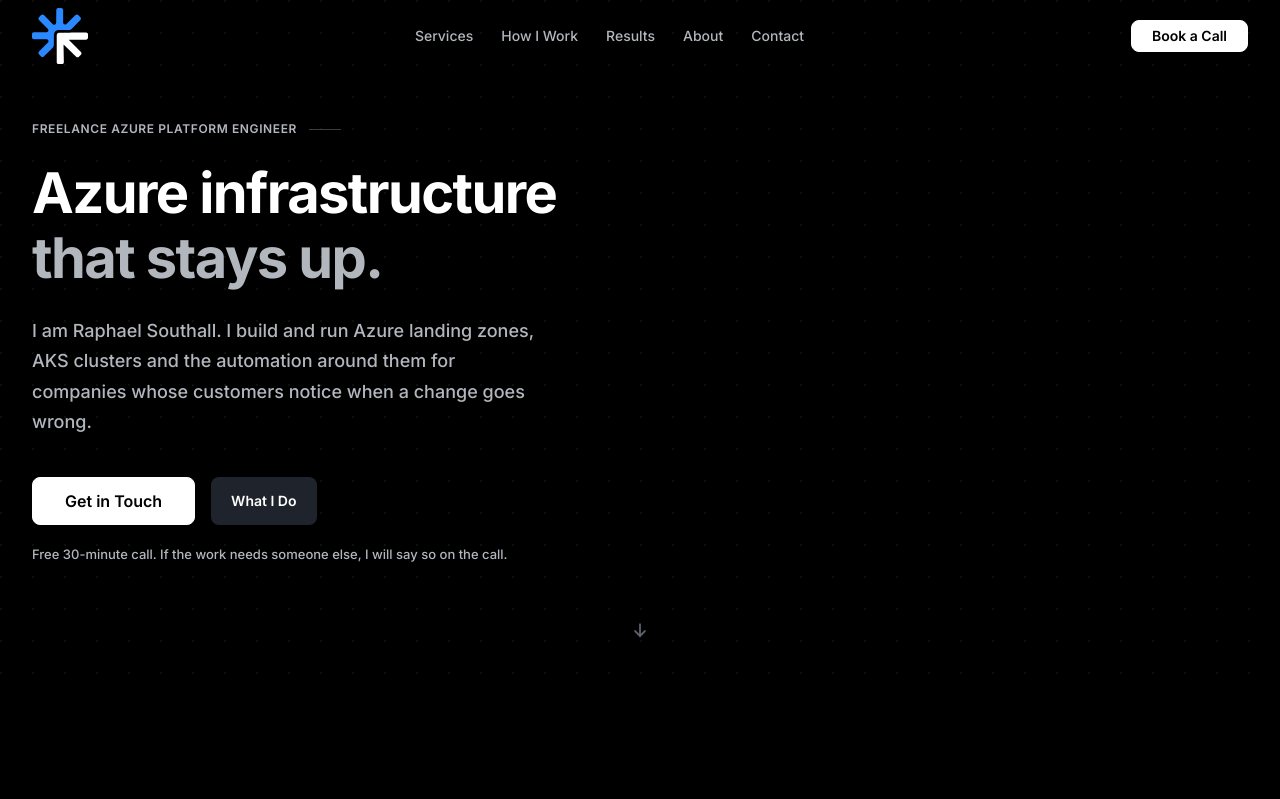
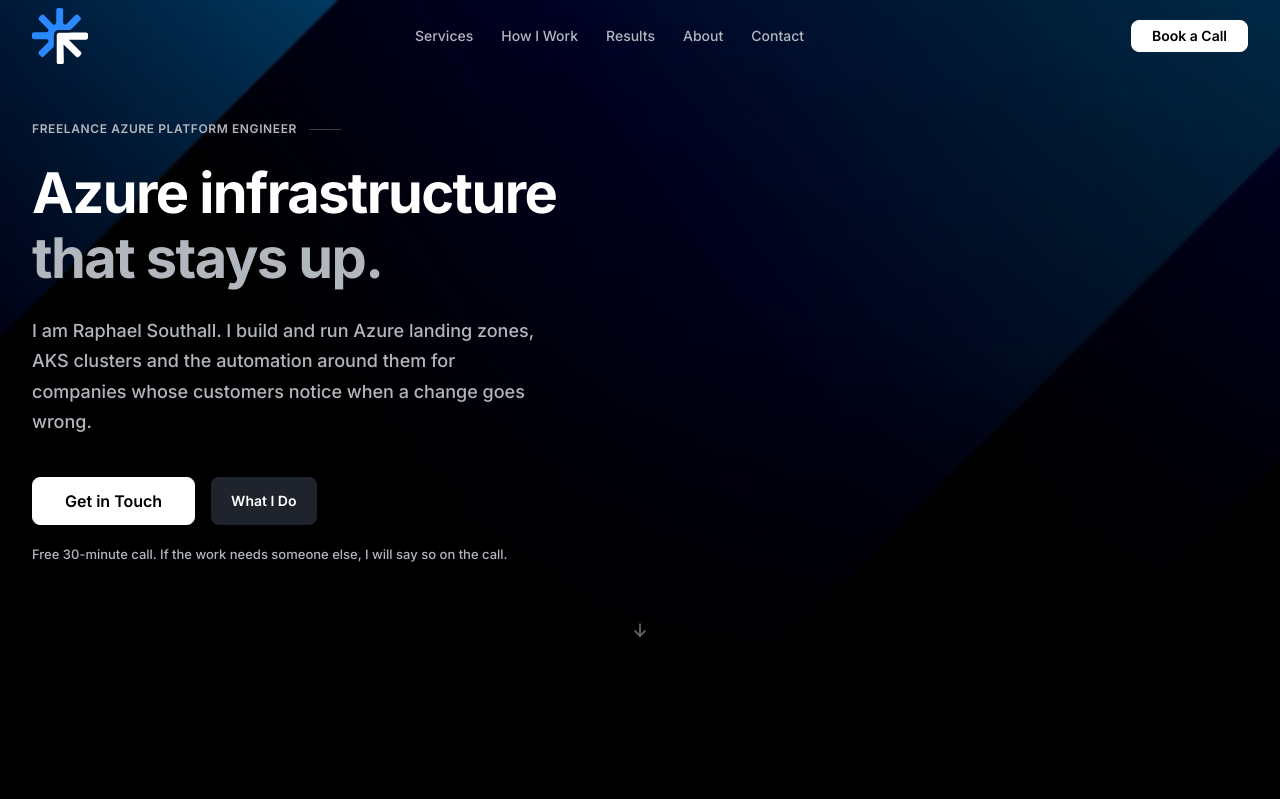
Before and after one commit to raphasouthall/website, a SvelteKit app in the folder it-website/: page / in a window 1280 px wide. Shown: the top 799 px of the page. Built offline with nearby package versions, Linux system fonts and the light colour scheme.

Commit message:
Hero: blue diagonal background image with fade to canvas

```diff
--- a/it-website/src/routes/+page.svelte
+++ b/it-website/src/routes/+page.svelte
@@ -60,11 +60,12 @@
 	id="hero"
 	class="relative min-h-[85dvh] flex items-center bg-base-100 text-base-content overflow-hidden"
 >
-	<!-- Pattern overlay -->
+	<!-- Background image + fade to canvas -->
 	<div
-		class="absolute inset-0 opacity-[0.06]"
-		style="background-image: radial-gradient(circle at 1px 1px, currentColor 1px, transparent 0); background-size: 32px 32px;"
+		class="absolute inset-0 bg-cover bg-center opacity-70"
+		style="background-image: url('/hero-bg.jpg');"
 	></div>
+	<div class="absolute inset-0 bg-gradient-to-b from-black/30 via-black/50 to-black"></div>
 
 	<div class="relative max-w-7xl mx-auto px-4 md:px-8 py-24 md:py-28 w-full">
 		<div class="grid grid-cols-1 lg:grid-cols-2 gap-12 lg:gap-16 items-center">
```
Also changed, not shown: it-website/static/hero-bg.jpg (added).
